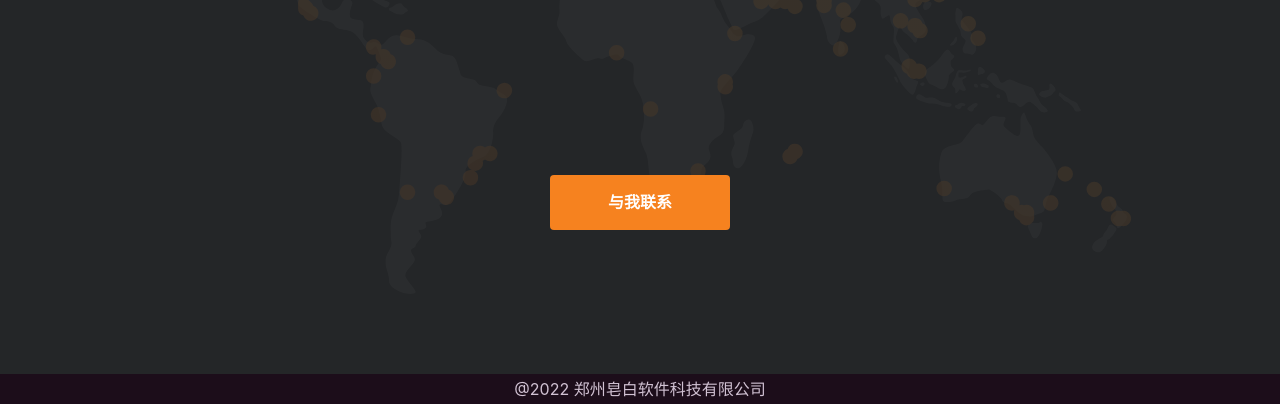
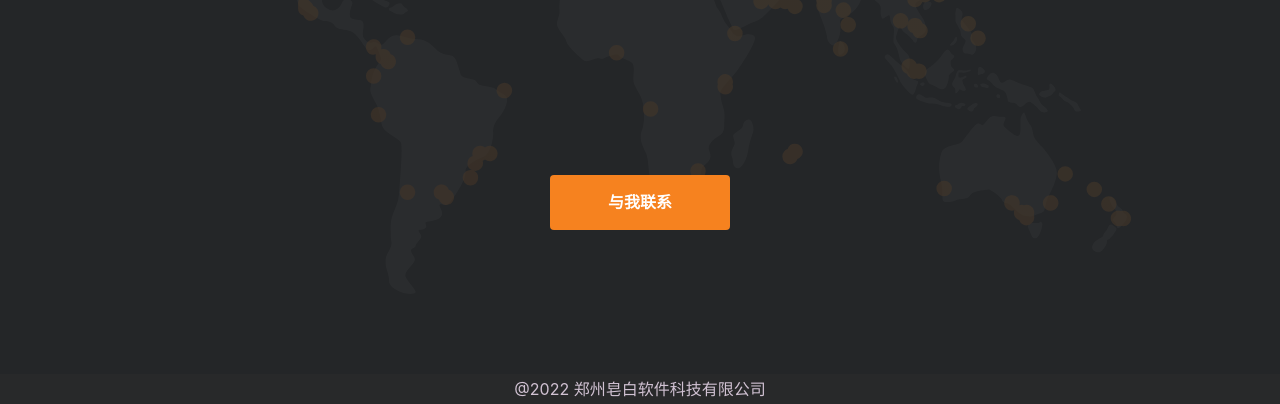
Before and after one commit to jinglekang/zaobai, a website: page html/index.html in a window 1280 px wide. Shown: the part 396-800 px from the top of the page. Drawn offline with Linux system fonts and the light colour scheme.

Commit message:
更新底部透明度

```diff
--- a/html/style.css
+++ b/html/style.css
@@ -77,7 +77,7 @@
   width: 100%;
   position: absolute;
   bottom: 0px;
-  background-color: #1c0d1a;
+  background-color:rgba(45, 45, 45, 0.5);
 }
 
 .contact-me > a > button {
```
